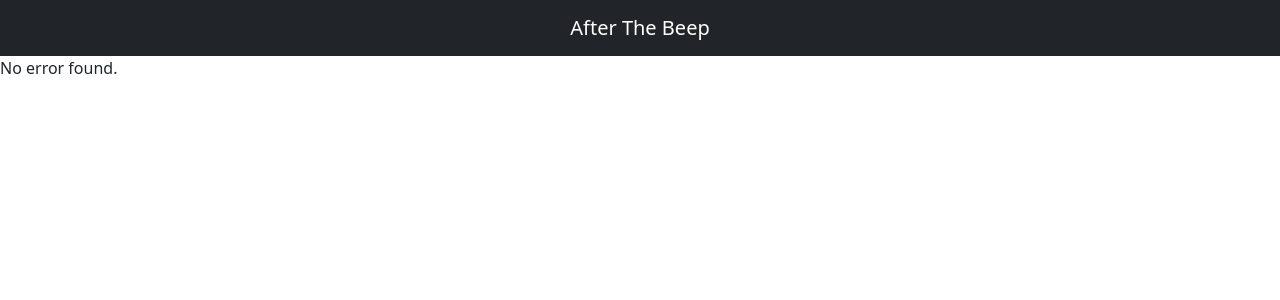
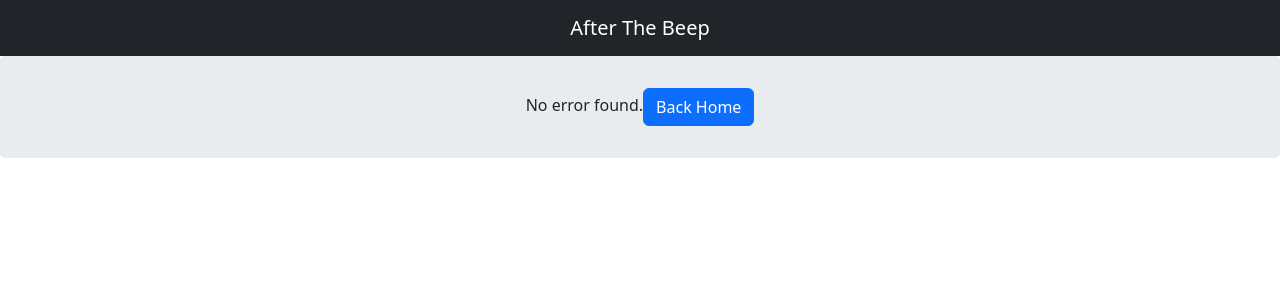
Before and after one commit to cello-ben/afterthebeep, a React (Create React App) app in the folder client/: page /error in a window 1280 px wide. Shown: the top 300 px of the page. Built offline with nearby package versions, Linux system fonts and the light colour scheme.

Commit message:
Rebuild with layout tweaks and button to go back home from error pasge.

```diff
--- a/client/src/App.css
+++ b/client/src/App.css
@@ -63,9 +63,12 @@
   left: calc(100% - 200px / 2);
 }
 
+
+/* Was told this was the original Bootstrap code, plus my addition of the alignment. */
 .jumbotron {
   padding: 2rem 1rem;
   margin-bottom: 2rem;
   background-color: #e9ecef;
   border-radius: .3rem;
+  text-align: center;
 }
--- a/client/src/components/MessageNotFound.js
+++ b/client/src/components/MessageNotFound.js
@@ -1,14 +1,14 @@
 import React from 'react';
-import { useLocation } from 'react-router-dom';
+import { useLocation, Link } from 'react-router-dom';
 
 export default function MessageNotFound() {
     const location = useLocation();
     const err = location.state;
     console.log(err);
     return (
-        <div className = "ml-4">
-        { err !== undefined && err !== null ? <h1 className = "jumbotron">{ err }</h1> : 'No error found.' }
-
+        <div className = "jumbotron">
+        { err !== undefined && err !== null ? <h1 className = "">{ err }</h1> : 'No error found.' }
+        <Link to = ".." className = "btn btn-primary">Back Home</Link>
        </div>
     );
 };
```
